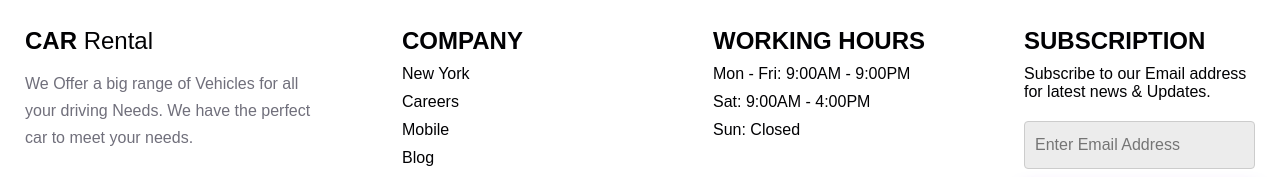
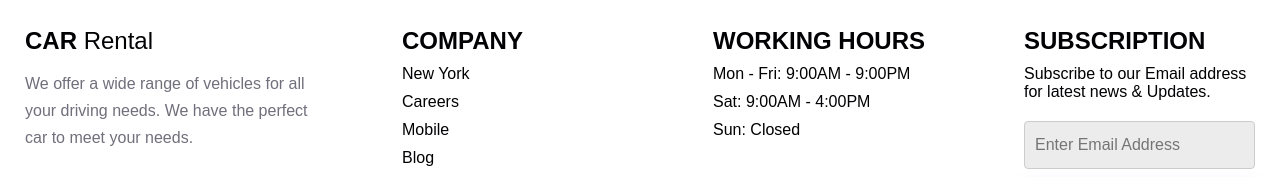
Before and after one commit to vshiradhonkar/car-rental-app, a React (Create React App) app: page /about in a window 1280 px wide. Shown: the part 2710-2887 px from the top of the page. Built offline with nearby package versions, Linux system fonts and the light colour scheme; the HTML template or start-up script is replaced by a standard one.

Commit message:
map corrected

```diff
--- a/src/components/Download.jsx
+++ b/src/components/Download.jsx
@@ -10,7 +10,7 @@ function Download() {
       where convenience meets quality service.
       We're here to make your journey seamless, offering a wide range of vehicles to suit your needs.</p>
       <br/>
-      <iframe title="map" width="100%" height="1000" frameborder="0" scrolling="no" marginheight="0" marginwidth="0" src="https://maps.google.com/maps?width=100%25&amp;height=1000&amp;hl=en&amp;q=Times%20Square,Manhattan,%20NY%2010036,%20United%20States+(Carental%20Location)&amp;t=&amp;z=14&amp;ie=UTF8&amp;iwloc=B&amp;output=embed"></iframe>
+      <iframe title="map" width="100%" height="auto" scrolling="no" marginheight="0" marginwidth="0" src="https://maps.google.com/maps?width=100%25&amp;height=1000&amp;hl=en&amp;q=Times%20Square,Manhattan,%20NY%2010036,%20United%20States+(Carental%20Location)&amp;t=&amp;z=14&amp;ie=UTF8&amp;iwloc=B&amp;output=embed"></iframe>
       {/* <iframe title="maps" width="100%" scrolling="no" height="auto" frameborder="0" marginheight="0" marginwidth="0" src="https://maps.google.com/maps?width=100%25&amp;height=600&amp;hl=en&amp;q=Times%20Square%20n+(Car-rental-web)&amp;t=&amp;z=14&amp;ie=UTF8&amp;iwloc=B&amp;output=embed"><a href="https://www.maps.ie/population/">Calculate population in area</a></iframe> */}
         {/* <div className="container">
           <div className="download-text">
--- a/src/components/Footer.jsx
+++ b/src/components/Footer.jsx
@@ -13,9 +13,7 @@ function Footer() {
               <li>
                 <span>CAR</span> Rental
               </li>
-              <li>
-                We Offer a big range of Vehicles for all your driving Needs. We
-                have the perfect car to meet your needs.
+              <li>We offer a wide range of vehicles for all your driving needs. We have the perfect car to meet your needs.
               </li>
               <li>
                 <a href="tel:0123456789">
```
Also changed, not shown: 36 other files (tests, documents, lock files or other folders).
